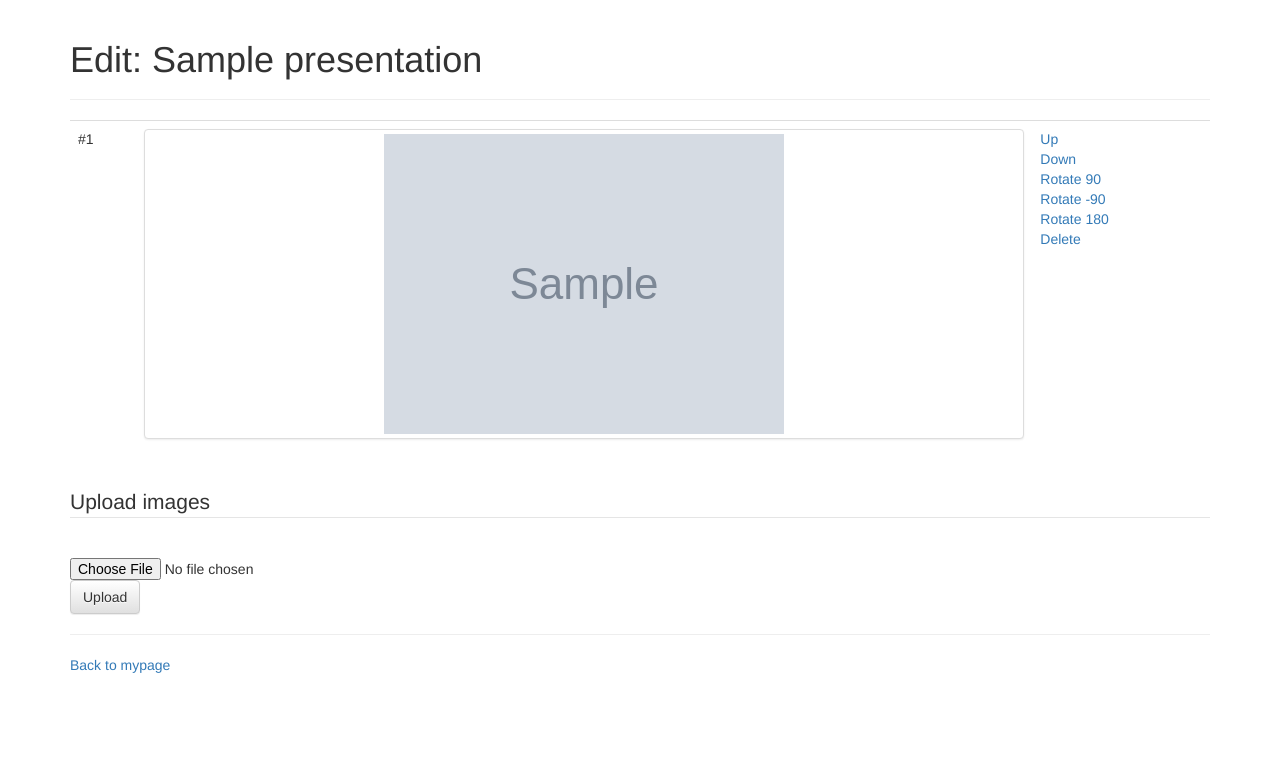
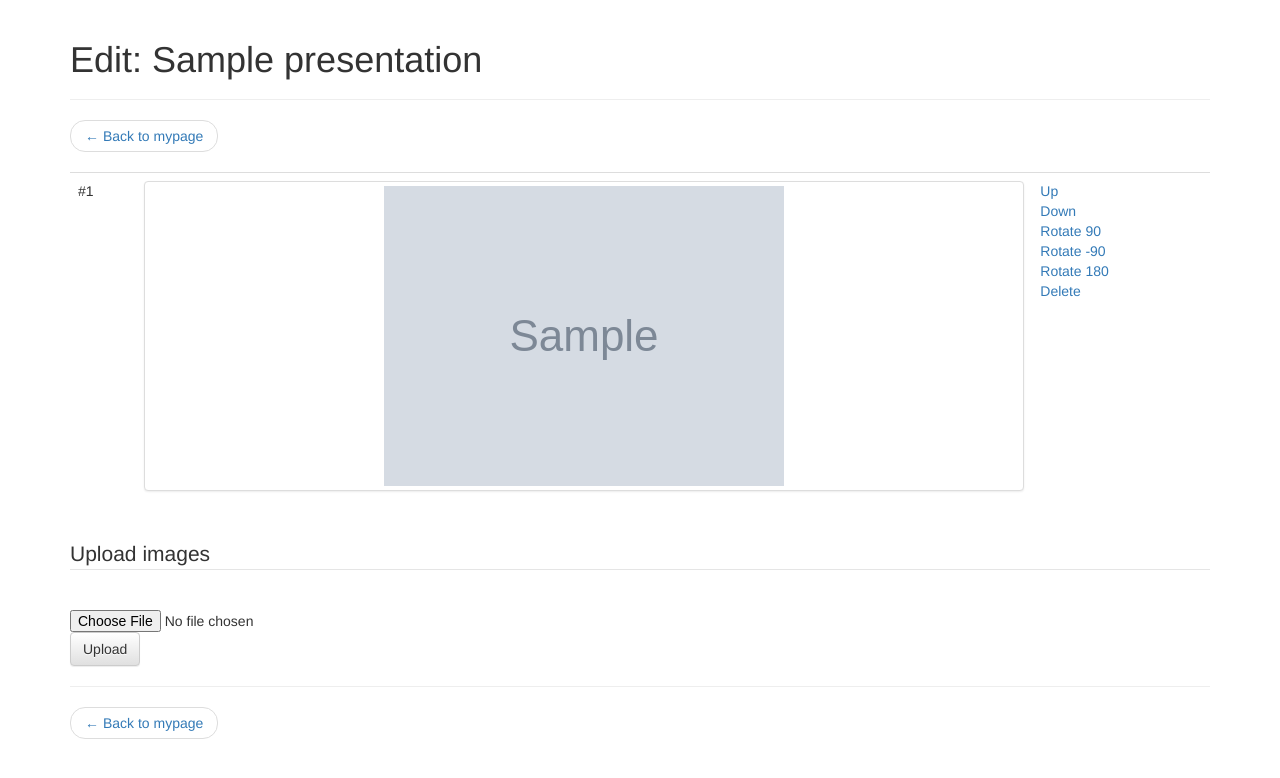
Before and after one commit to tektoh/20x20maker, a CakePHP app: template app/View/Presentations/edit.ctp in a window 1280 px wide. Shown: the top 778 px of the page. Run offline with PHP 8.4 and a stand-in for CakePHP, Linux system fonts and the light colour scheme; the template is opened without the code that fills it: most values are stand-ins (such as "Sample title", 1, 10 or a date in 2020); grey boxes marked "Sample" are stand-in pictures; form fields are guessed from the names that the template uses; data that the repository does not hold is empty; some libraries are stand-ins or nearby versions.

Commit message:
プレゼンテーションの編集画面からマイページに戻りやすく

```diff
--- a/app/View/Presentations/edit.ctp
+++ b/app/View/Presentations/edit.ctp
@@ -2,6 +2,10 @@
   <div class="page-header">
     <h1>Edit: <?= $presentation['Presentation']['title'] ?></h1>
   </div>
+
+  <ul class="pager">
+    <li class="previous"><a href="/mypage">&larr; Back to mypage</a></li>
+  </ul>
 
   <table class="table">
   <?php $i = 0; foreach ($images as $image): $i++; ?>
@@ -65,5 +69,8 @@
 
   <hr>
 
-  <a href="/mypage">Back to mypage</a>
+  <ul class="pager">
+    <li class="previous"><a href="/mypage">&larr; Back to mypage</a></li>
+  </ul>
+
 </div>
```
